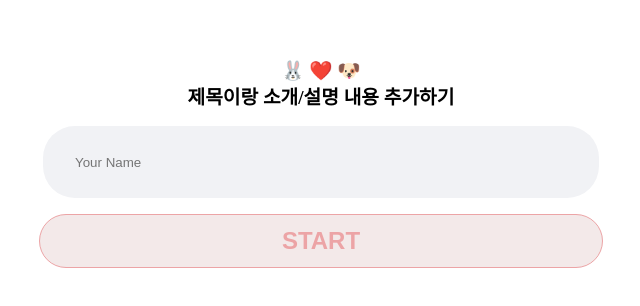
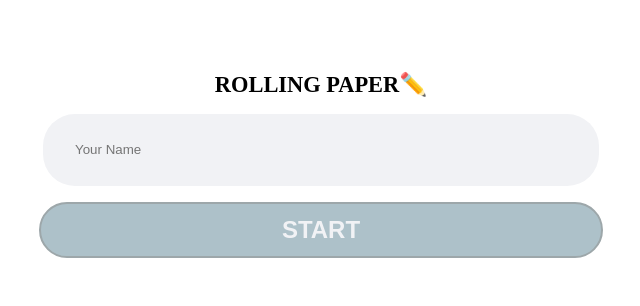
Before and after one commit to shyunju7/Rolling-Paper-Client, a React (Create React App) app in the folder rolling-paper-app/: page / in a window 1280 px wide. Shown: the part 244-550 px from the top of the page, without its empty margins (327-967 px from the left). Built offline with nearby package versions, Linux system fonts and the light colour scheme.

Commit message:
Style Intro Page

```diff
--- a/rolling-paper-app/src/Route/Intro/IntroPresenter.tsx
+++ b/rolling-paper-app/src/Route/Intro/IntroPresenter.tsx
@@ -6,12 +6,12 @@ const IntroPresenter = ({ userName, onChange, createUser, isLoading }: any) => {
     <Loader />
   ) : (
     <Container>
-      <h3 role="img" aria-label="decoIcon" style={{ margin: 0 }}>
-        🐰 ❤️ 🐶
-      </h3>
-      {/* <Title>롤링 페이퍼 만들기</Title> */}
-
-      <Title>제목이랑 소개/설명 내용 추가하기</Title>
+      <Title>
+        ROLLING PAPER
+        <span role="img" aria-label="pen">
+          ✏️
+        </span>
+      </Title>
       <InputName
         type="text"
         value={userName}
--- a/rolling-paper-app/src/Route/Intro/style.ts
+++ b/rolling-paper-app/src/Route/Intro/style.ts
@@ -11,7 +11,8 @@ export const Container = styled.div`
 `;
 
 export const Title = styled.h1`
-  font-size: 1.2rem;
+  font-size: 1.4rem;
+  font-weight: bold;
   margin: 0;
 `;
 
@@ -43,25 +44,25 @@ export const InputName = styled.input`
 `;
 
 export const SLink = styled(Link)`
-  color: #eca4a6;
+  color: #f1f2f5;
   text-decoration: none;
   font-size: 1.5rem;
   font-weight: bold;
 
   &:hover {
-    color: #df9b9d;
+    color: #f1f2f5;
   }
 `;
 
 export const Button = styled.button`
   width: 44vw;
   border-radius: 32px;
-  background-color: rgba(232, 212, 212, 0.5);
-  border: 1px solid #eca4a6;
+  background-color: #adc1c9;
+  border: 2px solid #9da7aa;
   align-content: center;
   margin-top: 16px;
   padding: 12px;
   &:hover {
-    background-color: #e8d4d4;
+    background-color: #c1d5dd;
   }
 `;
```
